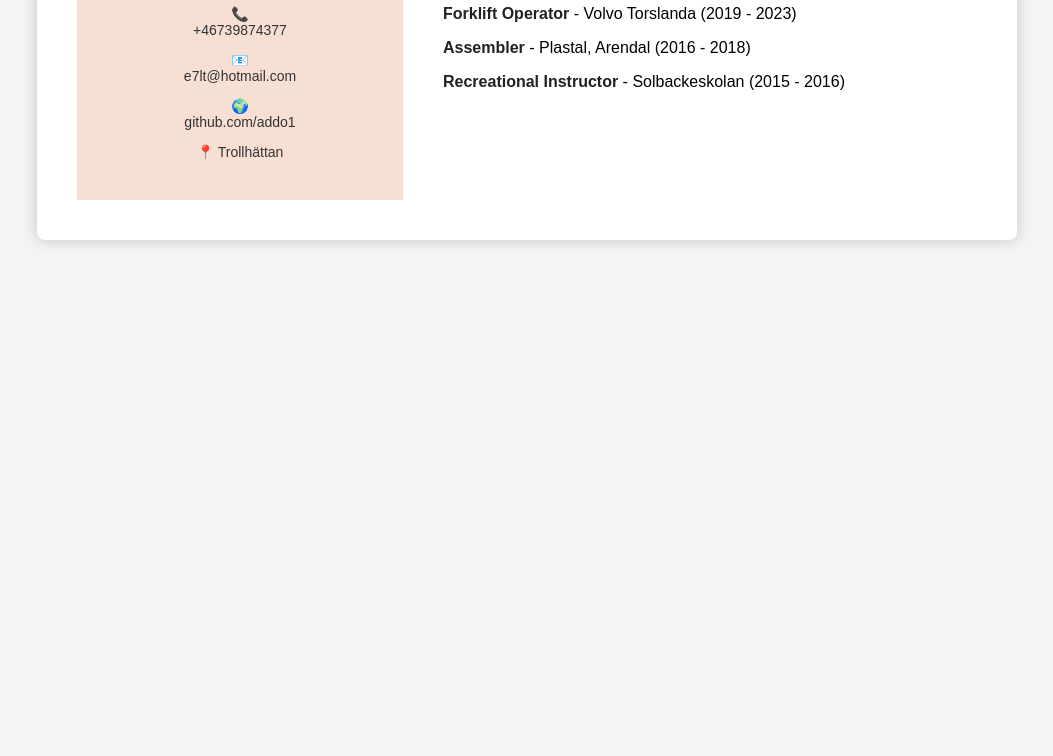
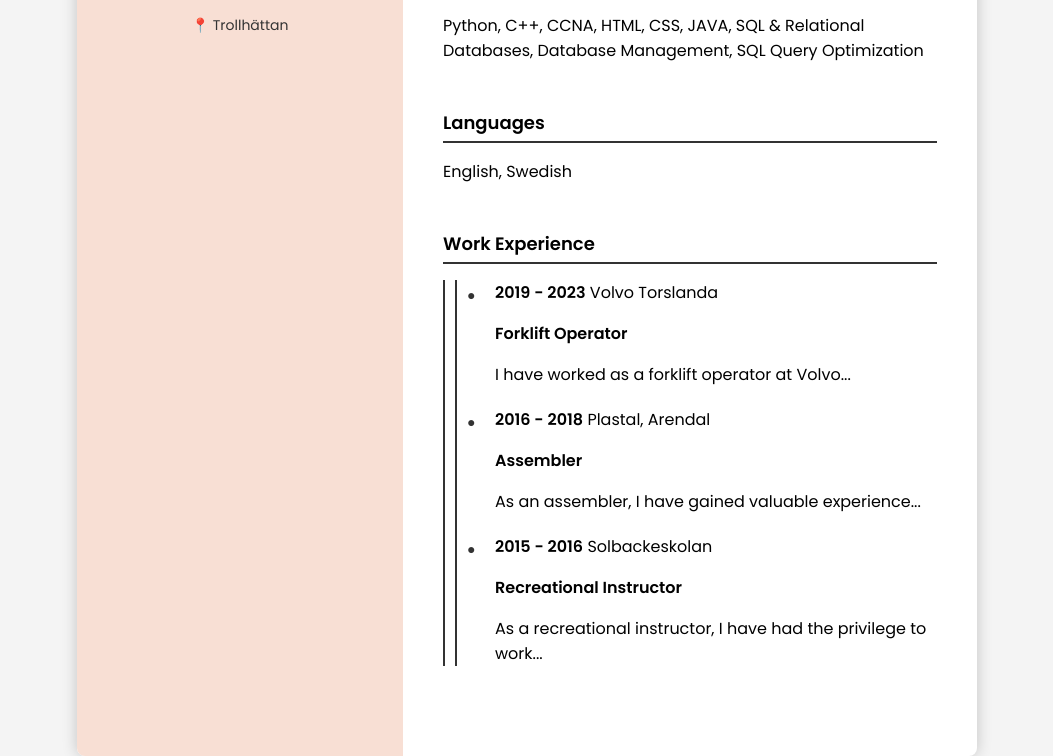
Before and after one commit to addo1/Resume, a plain HTML site: page index.html in a window 1280 px wide. Shown: the part 455-1211 px from the top of the page, without its empty margins (113-1166 px from the left). Before the commit the page ends 800 px from the top, so only its background shows below. Drawn offline with Linux system fonts and the light colour scheme.

Commit message:
+ changes

```diff
--- a/index.html
+++ b/index.html
@@ -6,6 +6,8 @@
     <title>Yahye Addo - CV</title>
     <link rel="stylesheet" href="style.css">
     <style>
+        @import url('https://fonts.googleapis.com/css2?family=Poppins:wght@300;400;600&display=swap');
+
         body {
             font-family: 'Poppins', sans-serif;
             margin: 0;
@@ -37,7 +39,9 @@
             color: #333;
             font-size: 14px;
             text-decoration: none;
-            display: block;
+            display: flex;
+            align-items: center;
+            gap: 10px;
             margin-bottom: 10px;
         }
         .sidebar a:hover {
@@ -54,12 +58,38 @@
         }
         h2 {
             font-size: 18px;
+            font-weight: bold;
             border-bottom: 2px solid #333;
             padding-bottom: 5px;
             margin-bottom: 15px;
         }
         .section {
             margin-bottom: 20px;
+        }
+        .timeline {
+            position: relative;
+        }
+        .timeline::before {
+            content: '';
+            position: absolute;
+            left: 10px;
+            top: 0;
+            width: 2px;
+            height: 100%;
+            background: #333;
+        }
+        .timeline-item {
+            padding-left: 30px;
+            position: relative;
+            margin-bottom: 20px;
+        }
+        .timeline-item::before {
+            content: '\25CF';
+            position: absolute;
+            left: 2px;
+            top: 5px;
+            font-size: 14px;
+            color: #333;
         }
     </style>
 </head>
@@ -85,10 +115,32 @@
                 <p><strong>Natural Sciences Program</strong> - Hvitfeldtska High School (2012 - 2015)</p>
             </div>
             <div class="section">
+                <h2>Skills</h2>
+                <p>Python, C++, CCNA, HTML, CSS, JAVA, SQL & Relational Databases, Database Management, SQL Query Optimization</p>
+            </div>
+            <div class="section">
+                <h2>Languages</h2>
+                <p>English, Swedish</p>
+            </div>
+            <div class="section">
                 <h2>Work Experience</h2>
-                <p><strong>Forklift Operator</strong> - Volvo Torslanda (2019 - 2023)</p>
-                <p><strong>Assembler</strong> - Plastal, Arendal (2016 - 2018)</p>
-                <p><strong>Recreational Instructor</strong> - Solbackeskolan (2015 - 2016)</p>
+                <div class="timeline">
+                    <div class="timeline-item">
+                        <p><strong>2019 - 2023</strong> Volvo Torslanda</p>
+                        <p><strong>Forklift Operator</strong></p>
+                        <p>I have worked as a forklift operator at Volvo...</p>
+                    </div>
+                    <div class="timeline-item">
+                        <p><strong>2016 - 2018</strong> Plastal, Arendal</p>
+                        <p><strong>Assembler</strong></p>
+                        <p>As an assembler, I have gained valuable experience...</p>
+                    </div>
+                    <div class="timeline-item">
+                        <p><strong>2015 - 2016</strong> Solbackeskolan</p>
+                        <p><strong>Recreational Instructor</strong></p>
+                        <p>As a recreational instructor, I have had the privilege to work...</p>
+                    </div>
+                </div>
             </div>
         </div>
     </div>
--- a/style.css
+++ b/style.css
@@ -1,117 +1,41 @@
-/* General Styles */
-body {
-    font-family: 'Arial', sans-serif;
-    margin: 0;
-    padding: 0;
-    background-color: #f4f4f4;
+/* Improve Sidebar Design */
+.sidebar p {
     display: flex;
+    align-items: center;
     justify-content: center;
-    align-items: center;
-    min-height: 100vh;
+    gap: 8px;
+    font-size: 16px;
 }
 
-/* CV Container */
-.cv-container {
-    width: 800px;
-    background: white;
-    padding: 40px;
-    box-shadow: 0 5px 15px rgba(0, 0, 0, 0.2);
-    border-radius: 8px;
+/* Add Some Space for Each Section */
+.section {
+    margin-bottom: 30px;
+    padding-bottom: 10px;
 }
 
-/* Header Section */
-header {
-    text-align: center;
-    margin-bottom: 20px;
+/* Improve Work Experience Timeline */
+.timeline {
+    position: relative;
+    padding-left: 20px;
+    border-left: 2px solid #333;
 }
 
-header h1 {
-    font-size: 28px;
-    margin-bottom: 5px;
-    color: #222;
+.timeline-item {
+    position: relative;
+    margin-bottom: 20px;
+    padding-left: 20px;
 }
 
-header p {
-    font-size: 18px;
-    font-weight: bold;
-    color: #555;
+.timeline-item::before {
+    content: '●';
+    position: absolute;
+    left: -10px;
+    top: 5px;
+    font-size: 16px;
+    color: #333;
 }
 
-/* Sections */
-section {
-    margin-bottom: 20px;
+/* Add Spacing for Education & Work Experience */
+h2 {
+    margin-top: 20px;
 }
-
-h2 {
-    font-size: 22px;
-    color: #333;
-    border-bottom: 2px solid #007BFF;
-    padding-bottom: 5px;
-    margin-bottom: 15px;
-}
-
-/* Contact Details */
-.contact p {
-    font-size: 16px;
-    margin: 5px 0;
-}
-
-.contact a {
-    color: #007BFF;
-    text-decoration: none;
-    font-weight: bold;
-}
-
-.contact a:hover {
-    text-decoration: underline;
-}
-
-/* About Section */
-.about p {
-    font-size: 16px;
-    line-height: 1.6;
-}
-
-/* Skills List */
-.skills ul {
-    list-style: none;
-    padding: 0;
-}
-
-.skills ul li {
-    background: #007BFF;
-    color: white;
-    display: inline-block;
-    padding: 8px 15px;
-    border-radius: 20px;
-    font-size: 14px;
-    margin: 5px;
-}
-
-/* Education & Experience */
-.education p, .experience p {
-    font-size: 16px;
-    line-height: 1.4;
-    margin-bottom: 8px;
-}
-
-strong {
-    color: #222;
-}
-
-/* Responsive Design */
-@media (max-width: 850px) {
-    .cv-container {
-        width: 90%;
-        padding: 20px;
-    }
-
-    h2 {
-        font-size: 20px;
-    }
-
-    .skills ul li {
-        font-size: 12px;
-        padding: 6px 12px;
-    }
-}
```
